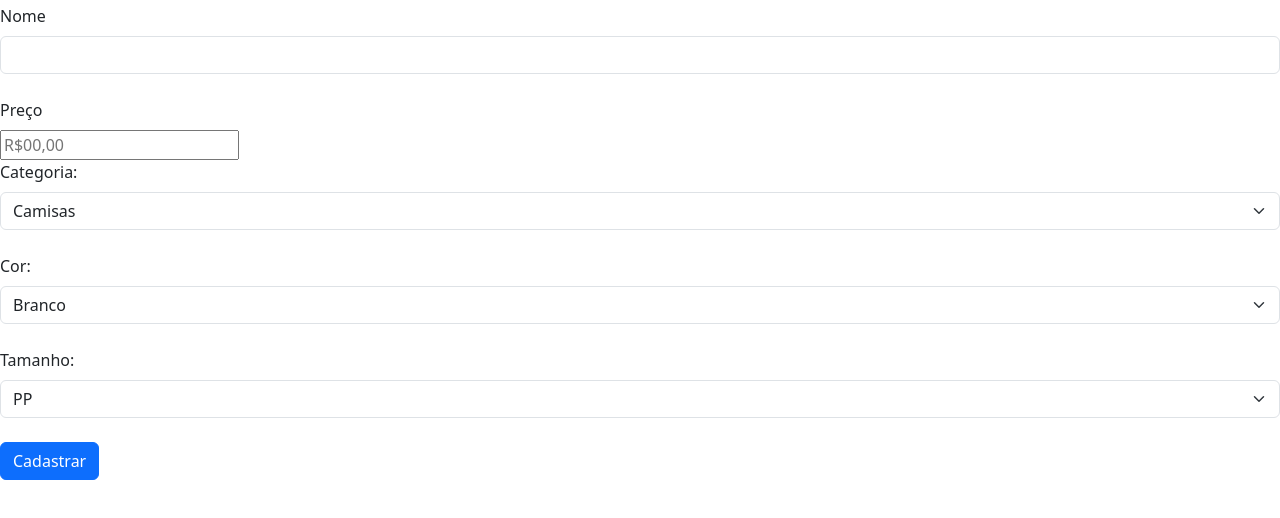
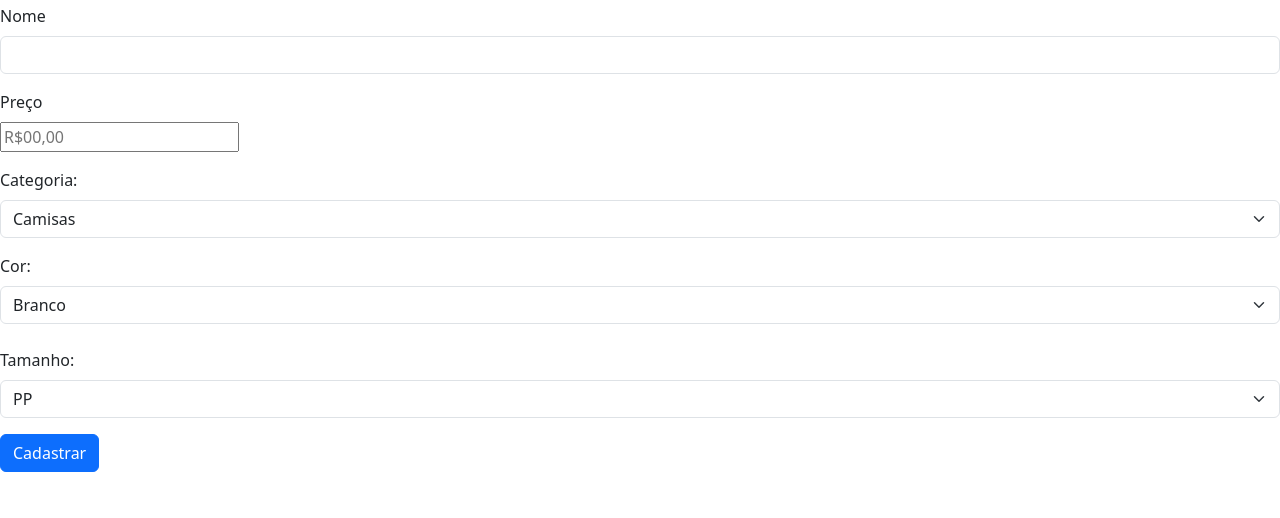
Before and after one commit to janapires/modulo-front-end, a plain HTML site: page aula_7/aula7.html in a window 1280 px wide. Shown: the part 42-560 px from the top of the page. Drawn offline with nearby package versions, Linux system fonts and the light colour scheme.

Commit message:
Add files via upload
Atualizações do código da aula de hoje

```diff
--- a/aula_7/aula7.html
+++ b/aula_7/aula7.html
@@ -14,15 +14,17 @@
   <h2>Cadastro de Produto</h2>
 
   <form action="">
-    <label for="name" class="form-label">Nome</label><br />
+    <div class="mb-3">
+      <label for="name" class="form-label">Nome</label>
       <input class="form-control"
       type="text"
       class="form-control"
       id="name"
       name="name"
       value="" />
-    <br />
+    </div>
 
+    <div class="mb-3">
       <label class="form-label" for="preco">Preço</label><br />
       <input class="currency-input"
       type="text"
@@ -30,8 +32,9 @@
       name="preco"
       value=""
       placeholder="R$00,00" />
-    <br /> <!-- Tag para pular linha no HTML-->
+    </div>
 
+    <div class="mb-3">
       <label class="form-label" for="categoria">Categoria:</label>
       <select name="categoria" class="form-select" id="categoria">
         <option value="camisas">Camisas</option>
@@ -41,8 +44,9 @@
         <option value="perfumaria">Perfumaria</option>
         <option value="livraria">Livraria</option>
       </select>
-    <br />
+    </div>
 
+    <div class="mb-3">
       <label class="form-label" for="cor">Cor:</label>
       <select name="cor" class="form-select" id="cor">
         <option value="branco">Branco</option>
@@ -54,6 +58,7 @@
       </select>
     <br />
 
+    <div class="mb-3">
       <label class="form-label" for="tamanho">Tamanho:</label>
       <select name="tamanho" class="form-select" id="tamanho">
         <option value="pp">PP</option>
@@ -63,7 +68,7 @@
         <option value="gg">GG</option>
         <option value="xg">XG</option>
       </select>
-    <br />
+    </div>
     <!-- A tag label serve para criar rótulos para elementos e permitem selecionar opções -->
     <!-- A tag selec serve para criar uma lista suspensa e coletar entrada do usuário -->
     <!-- A tag option serve para definir uma opção dentro de uma lista de seleções;-->
@@ -71,9 +76,11 @@
     <!-- A tag br significa quebra de linha, ou seja, pausa no texto -->
     <!-- A tag for serve para vincular determinado elemento em um formulário ou especificar uma relação... -->
     <!-- entre elementos, em uma tabela de cálculos -->
+    <div class="mb-3">
       <input type="submit" class="btn btn-primary" value="Cadastrar" />
+    </div>
   </form>
-
+    <!-- A propriedade btn define como estilo de botão; btn-primary cria um botão azul -->
   <script>
     function formatarParaReal(value) {
       // Remove qualquer caractere que não seja número
```
Lines whose indentation alone changed are shown as unchanged.
